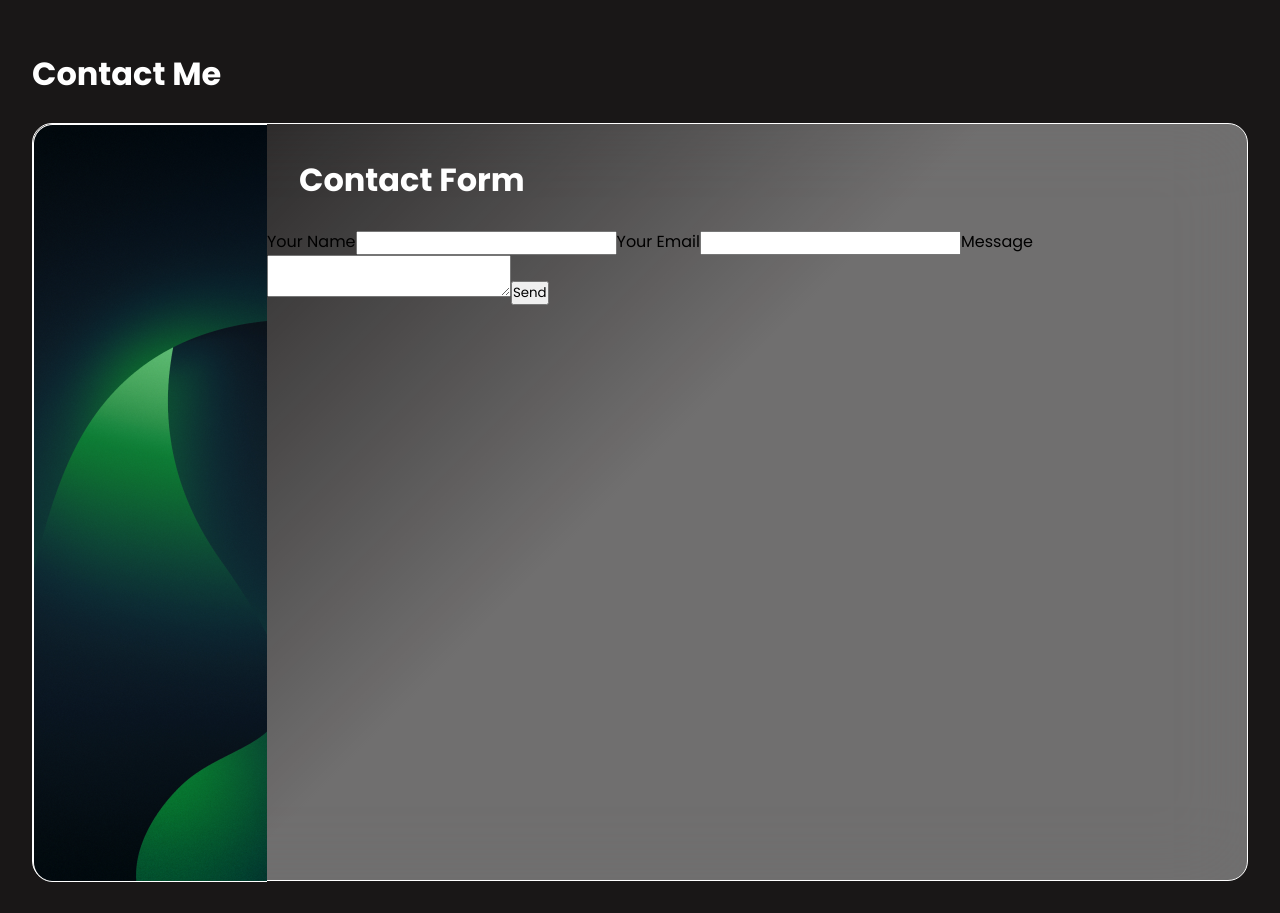
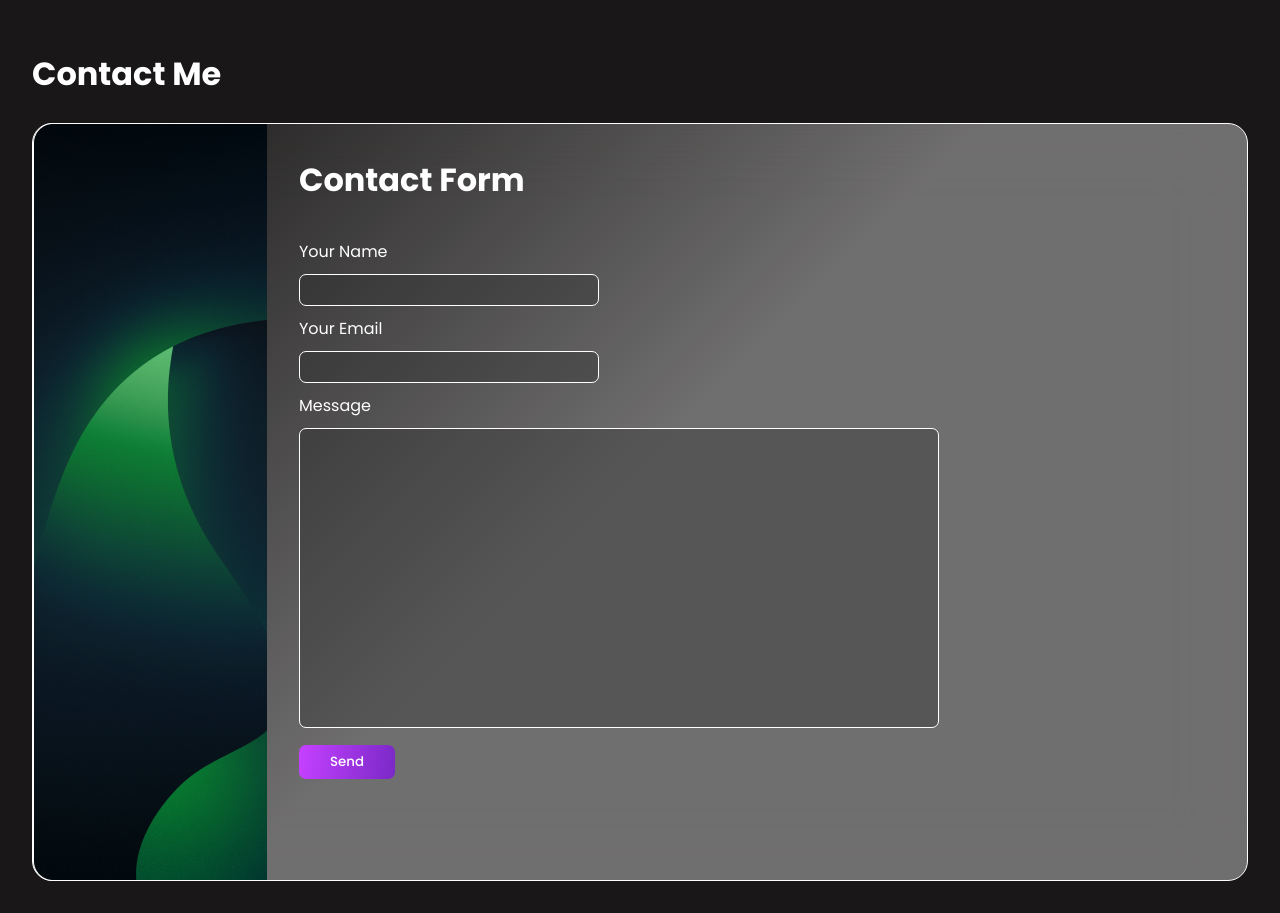
Before and after one commit to rizzabh/portfolio_react, a React (Vite) app: page / in a window 1280 px wide. Shown: the part 1280-2193 px from the top of the page. Built offline with nearby package versions, Linux system fonts and the light colour scheme.

Commit message:
Contact form created

```diff
--- a/src/components/Contact/Contact.css
+++ b/src/components/Contact/Contact.css
@@ -1,14 +1,80 @@
 .contact-cont{
 
 height: 758px;
+
 flex-direction: column;
 border-radius: 20px;
 border: 1px solid var(--font);
 background: linear-gradient(135deg, rgba(255, 255, 255, 0.00) 0%, rgba(255, 255, 255, 0.38) 48.40%, rgba(255, 255, 255, 0.38) 100%);
 backdrop-filter: blur(40px);
 }
-.contact-cont>img{
-
+.img-green{
+   position: relative;
+   top: -.5px;
+   left: -.5px;
     float: left;
 
+
+
 }
+.Your{
+    color: var(--font);
+}
+label{
+    display: block;
+
+}
+input{
+    width: 300px;
+}
+input, textarea {
+    border: 1px solid var(--font);
+    background-image:none;
+    background-color: #2d2d2d60;
+    -webkit-box-shadow: none;
+    -moz-box-shadow: none;
+    box-shadow: none;
+    border-radius: 7px;
+    padding: 5px;
+
+
+}
+
+.sub-button{
+    display: block;
+    background-color: var(--blue-gradient);
+    width: 6rem;
+    padding: 7px;
+}
+textarea {
+
+    resize: none;
+    min-height: 300px;
+    min-width: 40rem;
+    right: 200px;
+}
+
+.sub-button{
+    position: relative;
+    top: 10px;
+    cursor: pointer;
+    border: none;
+    color: white;
+    background: linear-gradient(97.05deg, #c340ff 3.76%, #7a29c6 100%);
+    font-weight: 500;
+}
+label{
+    margin: 10px;
+}
+form{
+    position: relative;
+    left: 2rem;
+    margin: 5px;
+}
+@media (max-width: 970px){
+    .img-green{
+       display: none;
+
+    }
+
+}
--- a/src/components/Contact/Contact.tsx
+++ b/src/components/Contact/Contact.tsx
@@ -1,18 +1,29 @@
-import React from 'react'
+import React, { useRef } from 'react'
 import './Contact.css'
 import emailjs from '@emailjs/browser'
-import { useRef } from 'react';
+
 export default function Contact() {
     const form = useRef();
+
 
 
   const sendEmail = (e) => {
     e.preventDefault();
 
-    emailjs.sendForm('service_56ecw0e', 'template_qwtt4xt', form.current, 'mZLwBfQRFceD3wXsI')
+    const currentForm = form.current;
+    // this prevents sending emails if there is no form.
+    // in case currentForm cannot possibly ever be null,
+    // you could alert the user or throw an Error, here
+    if (currentForm == null) return;
+
+
+    emailjs.sendForm('service_56ecw0e', 'template_qwtt4xt',currentForm, 'mZLwBfQRFceD3wXsI')
       .then((result) => {
-          console.log(result.text);
+          alert("Email Sent");
+          console.log(result.text)
       }, (error) => {
+
+        alert("Please Fill all of the details");
           console.log(error.text);
       });
     }
@@ -23,21 +34,23 @@ export default function Contact() {
         <span className="primaryText p-head" id='Contact'>
                 Contact Me
             </span><br/><br/>
-            <div className="contact-cont">
-                <img src="./martin-martz-npdGyujDvaU-unsplash 1.png" alt="" />
+            <div className="contact-cont ">
+                <div className="img-green"><img src="./martin-martz-npdGyujDvaU-unsplash 1.png" alt="" /></div>
                 <div className="form-layout paddings">
                 <span className="primaryText p-head paddings">
                 Contact Form
             </span><br/><br/>
-            <form ref={form} onSubmit={sendEmail}>
+
+            <form ref={form} onSubmit={sendEmail} >
       <label className='Your'>Your Name</label>
       <input type="text" name="user_name" />
       <label className='Your'>Your Email</label>
       <input type="email" name="user_email" />
       <label className='Your'>Message</label>
       <textarea name="message" />
-      <input type="submit" value="Send" />
+      <input className='sub-button' type="submit" value="Send" />
     </form>
+
 
                 </div>
             </div>
```
